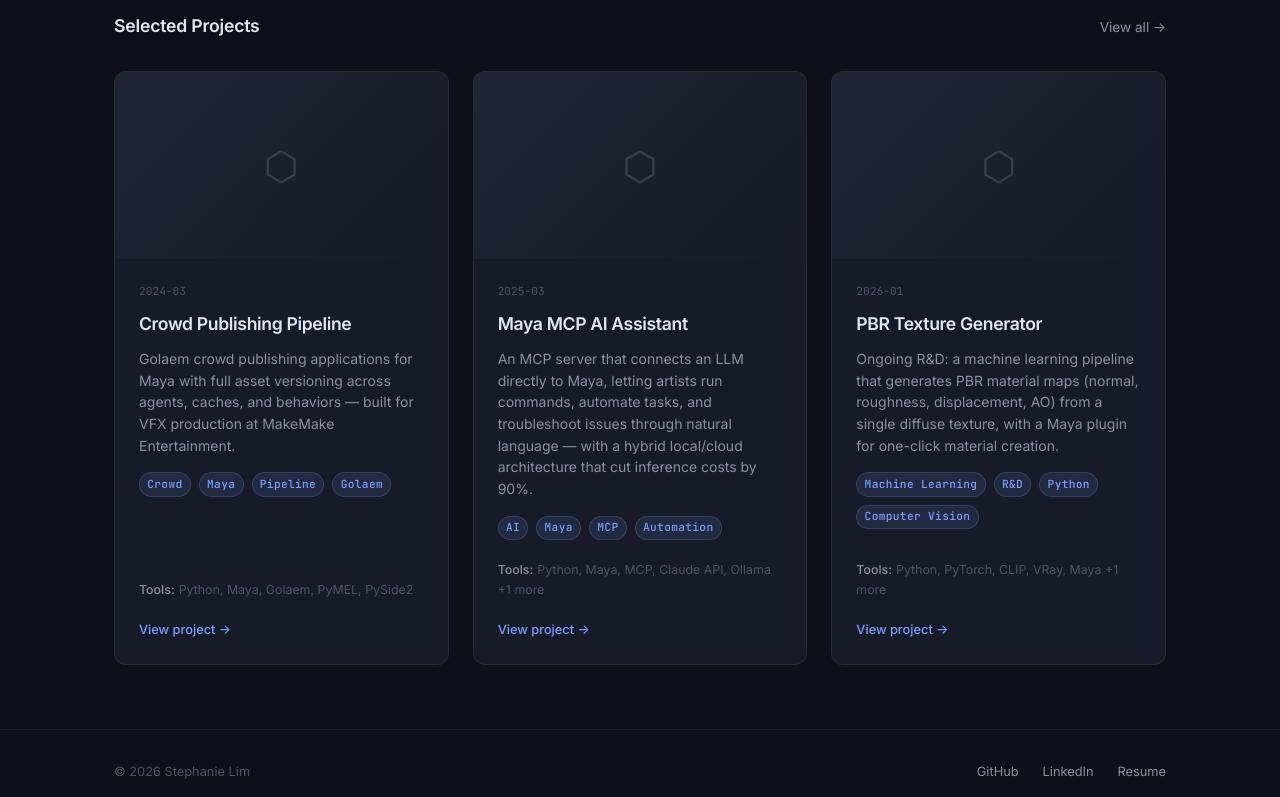
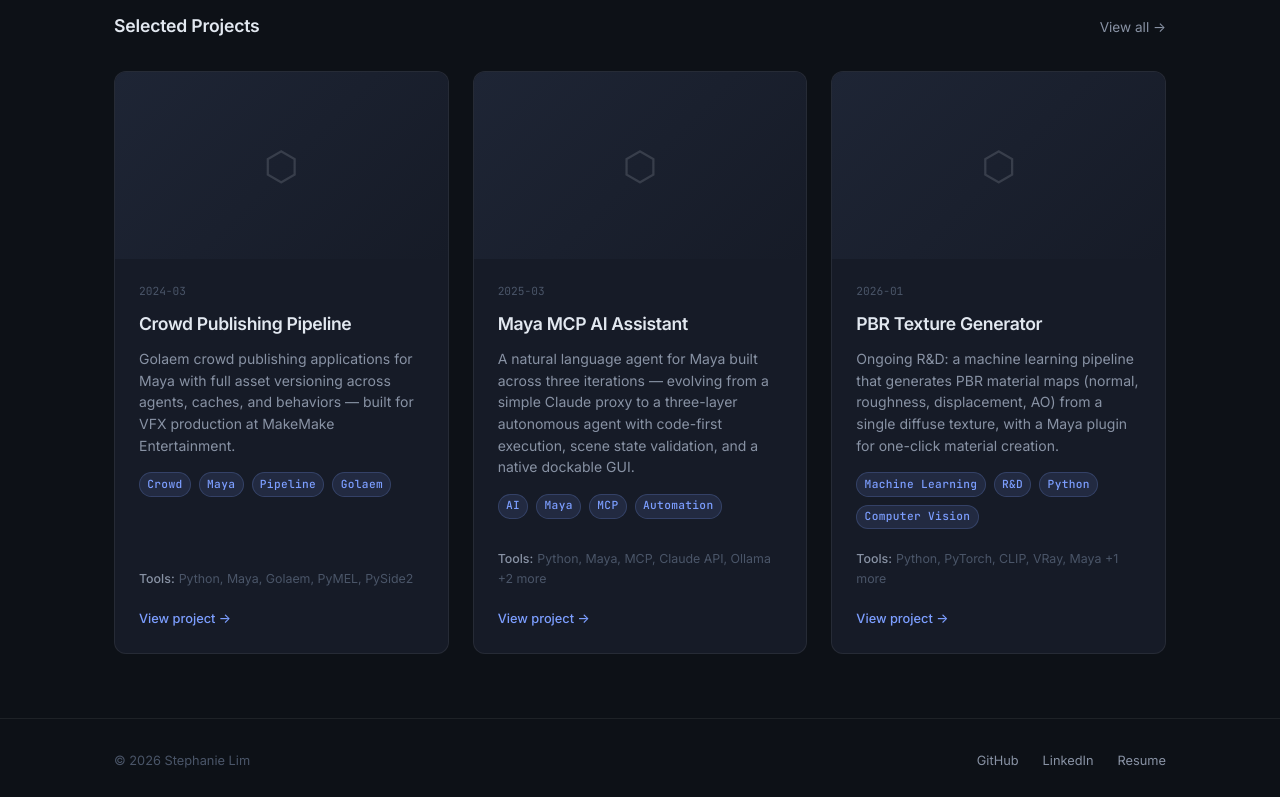
Before and after one commit to stfnylim/personal-website, a React (Vite) app: page / in a window 1280 px wide. Shown: the part 488-1285 px from the top of the page. Built offline with nearby package versions, Linux system fonts and the light colour scheme.

Commit message:
update mcp project

```diff
--- a/src/data/projects.js
+++ b/src/data/projects.js
@@ -99,11 +99,11 @@ def validate_agent_materials(agent_node: str) -> ValidationResult:
     id: 'maya-mcp-assistant',
     title: 'Maya MCP AI Assistant',
     shortDescription:
-      'An MCP server that connects an LLM directly to Maya, letting artists run commands, automate tasks, and troubleshoot issues through natural language — with a hybrid local/cloud architecture that cut inference costs by 90%.',
+      'A natural language agent for Maya built across three iterations — evolving from a simple Claude proxy to a three-layer autonomous agent with code-first execution, scene state validation, and a native dockable GUI.',
     thumbnail: null,
     date: '2025-03',
-    role: 'Pipeline TD — MCP server, Maya integration, LLM architecture',
-    tools: ['Python', 'Maya', 'MCP', 'Claude API', 'Ollama', 'FastAPI'],
+    role: 'Pipeline TD — MCP server, Maya integration, LLM architecture, GUI',
+    tools: ['Python', 'Maya', 'MCP', 'Claude API', 'Ollama', 'FastAPI', 'PySide2'],
     tags: ['AI', 'Maya', 'MCP', 'Automation', 'LLM'],
     featured: true,
 
@@ -111,24 +111,23 @@ def validate_agent_materials(agent_node: str) -> ValidationResult:
       {
         type: 'text',
         heading: 'Overview',
-        body: `Repetitive Maya tasks — renaming hierarchies, fixing broken references, batch-exporting assets, diagnosing scene issues — consume a disproportionate amount of artist time. I built an MCP (Model Context Protocol) server that exposes Maya's Python API as a set of structured tools an LLM can call, giving artists a natural language interface to their DCC without leaving the application.`,
+        body: `Repetitive Maya tasks — renaming hierarchies, fixing broken references, batch-exporting assets, diagnosing scene issues — consume a disproportionate amount of artist time. This project explores giving artists a natural language interface to Maya through three progressively more capable architectures, each one addressing the failure modes of the last.`,
       },
       {
         type: 'text',
-        heading: 'How It Works',
-        body: `The MCP server runs as a sidecar process alongside Maya, communicating over a local socket. It exposes tools for scene inspection, node manipulation, batch operations, and Maya command execution. An LLM client connects to the server and translates artist requests into tool calls — the results flow back as structured data the model uses to form its next action or a final response.`,
+        heading: 'V1 — Claude Proxy with MCP Tools',
+        body: `The first version used Anthropic's Model Context Protocol to expose 10 Maya operations as structured tools that Claude could call. A FastAPI web server embedded in a Qt browser window inside Maya served as the UI. An MCP client ran in a subprocess and routed between the web server, Claude's API, and Maya's command port over TCP. Claude handled all reasoning — the system was essentially a proxy that formatted requests into tool calls and piped results back. Prompt caching after 8 messages kept API costs manageable. The main limitation was that the tool set was small and fixed, and Claude had to decide everything; there was no autonomous reasoning loop or error recovery.`,
       },
       {
         type: 'code',
         language: 'python',
-        caption: 'MCP tool definition — expose a Maya operation as an LLM-callable tool',
+        caption: 'V1 — MCP tool definition. Maya operations exposed as structured schemas for Claude to call.',
         code: `from mcp.server import Server
 from mcp.types import Tool, TextContent
 import maya.cmds as cmds
 import json
 
 server = Server("maya-mcp")
-
 
 @server.list_tools()
 async def list_tools() -> list[Tool]:
@@ -152,34 +151,82 @@ async def list_tools() -> list[Tool]:
         ),
     ]
 
-
 @server.call_tool()
 async def call_tool(name: str, arguments: dict) -> list[TextContent]:
     if name == "list_scene_meshes":
         meshes = cmds.ls(type="mesh", long=True) or []
         transforms = [cmds.listRelatives(m, parent=True, fullPath=True)[0] for m in meshes]
         return [TextContent(type="text", text=json.dumps(transforms))]
-
     if name == "rename_node":
         result = cmds.rename(arguments["node"], arguments["new_name"])
         return [TextContent(type="text", text=result)]
-
-    raise ValueError(f"Unknown tool: {name}")
-`,
+    raise ValueError(f"Unknown tool: {name}")`,
       },
       {
         type: 'text',
-        heading: 'Hybrid LLM Architecture',
-        body: `Not every task needs a frontier model. The system routes requests through a two-tier architecture: routine, well-scoped operations (renaming, listing, querying) are handled by a locally-running quantised model via Ollama at zero API cost. Only complex reasoning tasks — multi-step scene fixes, ambiguous natural language, error diagnosis — are escalated to a cloud API. This routing logic reduced inference spend by approximately 90% compared to sending all requests to the cloud API.`,
+        heading: 'V2 — ReAct Loop with 60+ Tools and Intelligent Selection',
+        body: `V2 replaced Claude with a local Ollama model to eliminate API costs entirely and introduced a full ReAct (Reasoning + Acting) loop. The tool library grew from 10 to 60+ operations across scene management, object creation, modeling, materials, animation, and rigging — too many to include in a single context window. A second LLM call at the start of each request intelligently selected the 15 most relevant tools based on the task description, then the main loop planned, acted, and verified. A TaskVerifier injected self-check prompts every 3 iterations. Conversation history persisted to disk between sessions. The transport moved from MCP stdio to plain HTTP. The main remaining issue was that JSON tool-calling proved unreliable with local quantised models — the LLM would hallucinate tool names or malform arguments, causing frequent failures.`,
       },
       {
         type: 'stats',
-        heading: 'Results',
+        heading: 'V1 → V2 Changes',
         rows: [
-          { metric: 'AI inference cost reduction', before: 'Baseline', after: '−90%' },
-          { metric: 'Architecture', before: 'Cloud-only', after: 'Local + cloud hybrid' },
-          { metric: 'Artist interface', before: 'Python script editor', after: 'Natural language' },
+          { metric: 'LLM backend', before: 'Claude API (cloud)', after: 'Ollama (local, zero cost)' },
+          { metric: 'Tool count', before: '10', after: '60+' },
+          { metric: 'Tool selection', before: 'All in context', after: 'LLM picks 15 relevant tools' },
+          { metric: 'Reasoning', before: 'Claude decides', after: 'ReAct loop with planner' },
+          { metric: 'Self-verification', before: 'None', after: 'TaskVerifier every 3 steps' },
+          { metric: 'Conversation', before: 'Stateless', after: 'Persistent to disk' },
         ],
+      },
+      {
+        type: 'text',
+        heading: 'V3 — Code-First Execution with Three-Layer Architecture',
+        body: `V3 abandoned JSON tool-calling entirely. Instead of asking the LLM to select and call predefined tools, the executor asks it to write Python code wrapped in <action> tags — which is extracted with a simple regex and run directly in Maya. This proved significantly more reliable with local models, which are better at generating code than following rigid JSON schemas. The architecture split into three explicit layers: a Planner that breaks requests into ordered natural language steps, an Executor that generates and runs code for each step with retry logic, and a Validator that takes scene snapshots before and after each step and compares deltas to verify success. A circuit breaker tracks consecutive errors, iteration count, session time, token budget, and semantic loop detection (using string similarity to catch repeated identical actions). A native dockable PySide2/PySide6 window replaced the browser-based UI, running the agent on a QRunnable thread pool so Maya's main thread never blocks. An optional hybrid mode switches between Ollama for routine steps and Claude for code generation when precision matters.`,
+      },
+      {
+        type: 'code',
+        language: 'python',
+        caption: 'V3 — Code-first execution. The LLM writes Python; the executor extracts and runs it.',
+        code: `import re
+import maya.cmds as cmds
+
+ACTION_PATTERN = re.compile(r"<action>(.*?)</action>", re.DOTALL)
+
+def extract_and_run(llm_response: str) -> dict:
+    """Extract <action> blocks from LLM output and execute in Maya."""
+    match = ACTION_PATTERN.search(llm_response)
+    if not match:
+        return {"success": False, "error": "No <action> block found in response"}
+
+    code = match.group(1).strip()
+    namespace = {"cmds": cmds}
+    try:
+        cmds.undoInfo(openChunk=True, chunkName="agent_action")
+        exec(code, namespace)
+        cmds.undoInfo(closeChunk=True)
+        return {"success": True, "output": namespace.get("_result", None)}
+    except Exception as e:
+        cmds.undoInfo(closeChunk=True)
+        return {"success": False, "error": str(e), "code": code}`,
+      },
+      {
+        type: 'stats',
+        heading: 'V2 → V3 Changes',
+        rows: [
+          { metric: 'Tool calling', before: 'JSON schemas (60+ tools)', after: 'Code-first <action> tags (no tools)' },
+          { metric: 'Architecture', before: 'Two-layer (agent + server)', after: 'Three-layer (planner + executor + validator)' },
+          { metric: 'Validation', before: 'Heuristic self-check prompts', after: 'Scene delta comparison (before/after snapshots)' },
+          { metric: 'Safety', before: 'Iteration counter only', after: 'Circuit breaker (errors, timeout, token budget, loop detection)' },
+          { metric: 'Undo support', before: 'None', after: 'Each action wrapped in undoInfo chunk' },
+          { metric: 'GUI', before: 'None (CLI only)', after: 'Native dockable Maya window (PySide2/PySide6)' },
+          { metric: 'Hybrid mode', before: 'Ollama only', after: 'Ollama + Claude code oracle' },
+        ],
+      },
+      {
+        type: 'text',
+        heading: 'Status',
+        body: `V3 is the current production version. The three-layer design, code-first execution, and circuit breaker together make the agent reliable enough for real artist use. The hybrid Ollama/Claude mode balances cost and capability. Future work: streaming responses to the GUI for better feedback on long-running tasks, and finer-grained undo at the step level rather than per-action.`,
       },
     ],
   },
```
